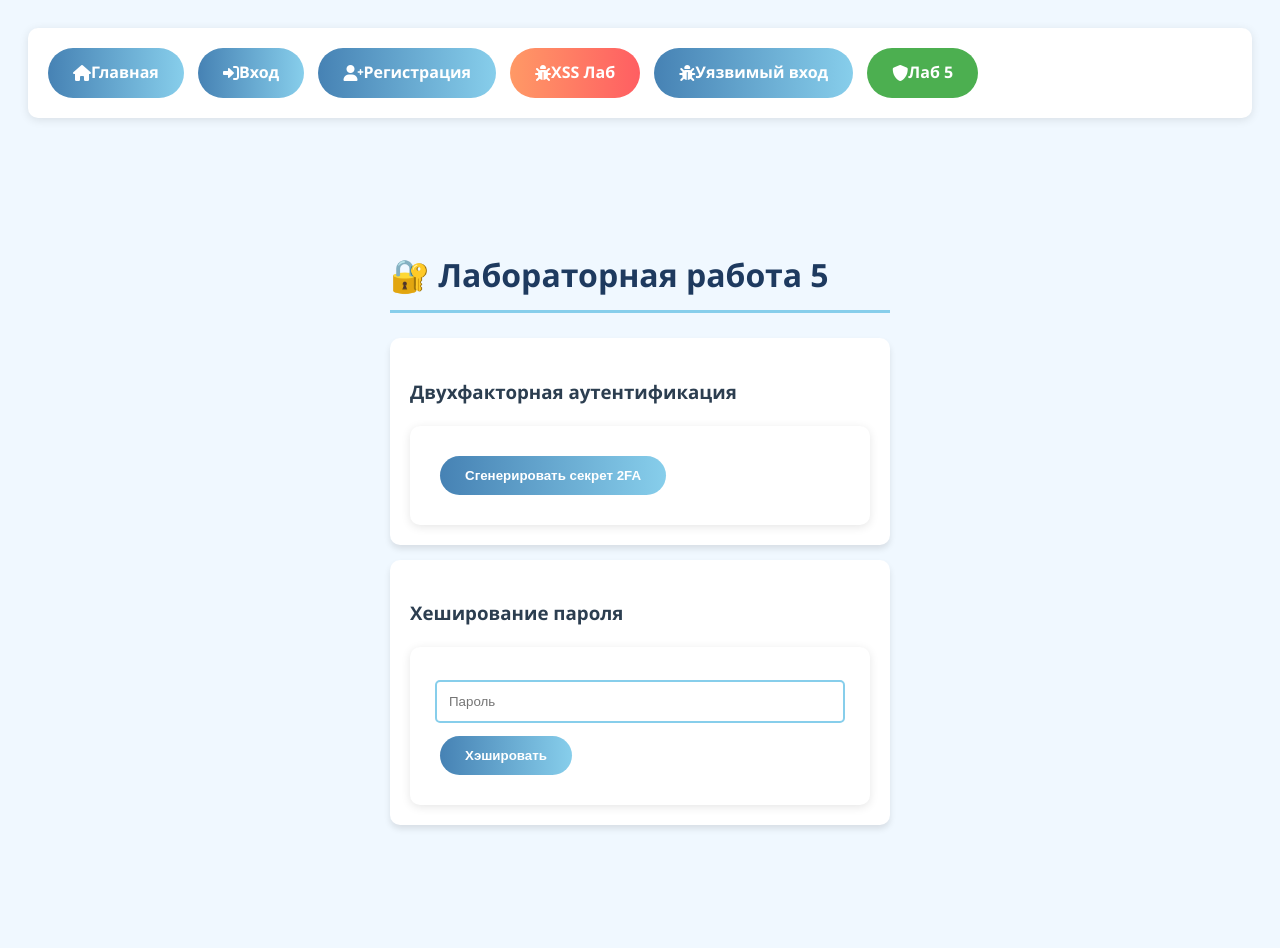
After one commit to SpaceM1x/StudyCenter, a Flask app: page /lab5 in a window 1280 px wide. The commit adds this page. Run offline with Flask 3, Linux system fonts and the light colour scheme.

Commit message:
Рабочее 5

```diff
--- a/app.py
+++ b/app.py
@@ -3,6 +3,9 @@ from werkzeug.security import generate_password_hash, check_password_hash
 import sqlite3
 from functools import wraps  # Добавлен недостающий импорт
 from markupsafe import escape
+import pyotp
+import bcrypt
+import time
 
 app = Flask(__name__)
 app.secret_key = 'your_secret_key_here'
@@ -307,6 +310,52 @@ def xss_csp():
 
     return response
 
+# Лабораторная работа 5
+
+@app.route('/lab5')
+def lab5():
+    return render_template('lab5.html')
+
+# Реализация 2FA
+def generate_totp_secret():
+    return pyotp.random_base32()
+
+def verify_totp_token(secret, token):
+    return pyotp.TOTP(secret).verify(token)
+
+# Реализация хеширования
+def lab5_hash_password(password):
+    salt = bcrypt.gensalt()
+    hashed = bcrypt.hashpw(password.encode(), salt)
+    return salt.decode(), hashed.decode()
+
+@app.route('/lab5/2fa', methods=['POST'])
+def lab5_2fa():
+    secret = generate_totp_secret()
+    current_otp = pyotp.TOTP(secret).now()
+    return render_template('lab5.html',
+                         lab5_secret=secret,
+                         lab5_current_otp=current_otp)
+
+@app.route('/lab5/hash', methods=['POST'])
+def lab5_hash():
+    password = request.form['password']
+    salt, hashed = lab5_hash_password(password)
+    return render_template('lab5.html',
+                         lab5_salt=salt,
+                         lab5_hash=hashed)
+
+
+
+
+
+
+
+
+
+
+
+
 # Выход
 @app.route('/logout')
 def logout():
--- a/templates/base.html
+++ b/templates/base.html
@@ -35,6 +35,10 @@
             <i class="fas fa-bug"></i> Уязвимый вход
         </a>
         {% endif %}
+
+        <a href="{{ url_for('lab5') }}" class="button" style="background: #4CAF50;">
+            <i class="fas fa-shield-alt"></i> Лаб 5
+        </a>
     </div>
     {% with messages = get_flashed_messages(with_categories=true) %}
         {% if messages %}
--- /dev/null
+++ b/templates/lab5.html
@@ -0,0 +1,33 @@
+{% extends "base.html" %}
+{% block title %}Лаб 5: Аутентификация{% endblock %}
+
+{% block content %}
+<div class="auth-card">
+    <h1>🔐 Лабораторная работа 5</h1>
+
+    <!-- Демонстрация 2FA -->
+    <div class="card">
+        <h3>Двухфакторная аутентификация</h3>
+        <form action="{{ url_for('lab5_2fa') }}" method="POST">
+            <button type="submit" class="button">Сгенерировать секрет 2FA</button>
+        </form>
+        {% if lab5_secret %}
+            <p>Секрет: {{ lab5_secret }}</p>
+            <p>Текущий OTP: {{ lab5_current_otp }}</p>
+        {% endif %}
+    </div>
+
+    <!-- Демонстрация хеширования -->
+    <div class="card">
+        <h3>Хеширование пароля</h3>
+        <form action="{{ url_for('lab5_hash') }}" method="POST">
+            <input type="password" name="password" placeholder="Пароль" required>
+            <button type="submit" class="button">Хэшировать</button>
+        </form>
+        {% if lab5_salt %}
+            <p>Соль: {{ lab5_salt }}</p>
+            <p>Хэш: {{ lab5_hash }}</p>
+        {% endif %}
+    </div>
+</div>
+{% endblock %}
```
